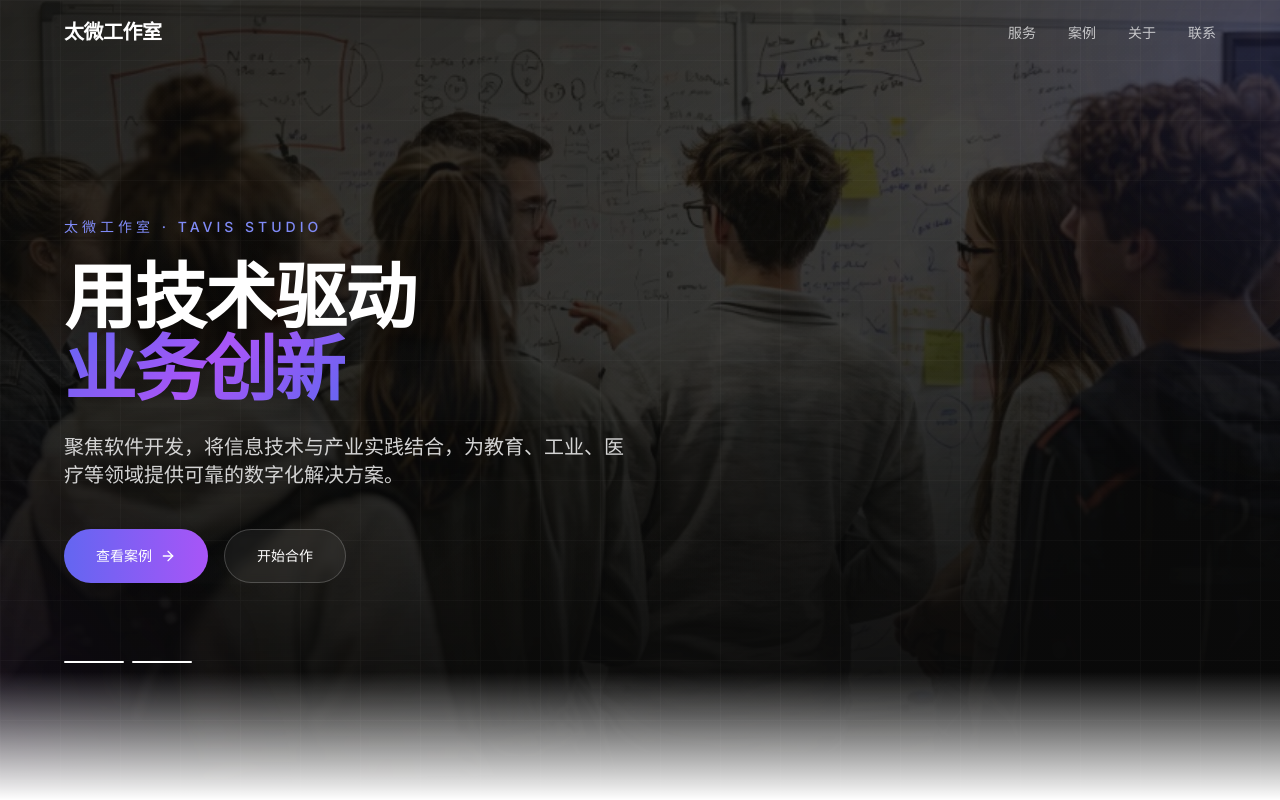
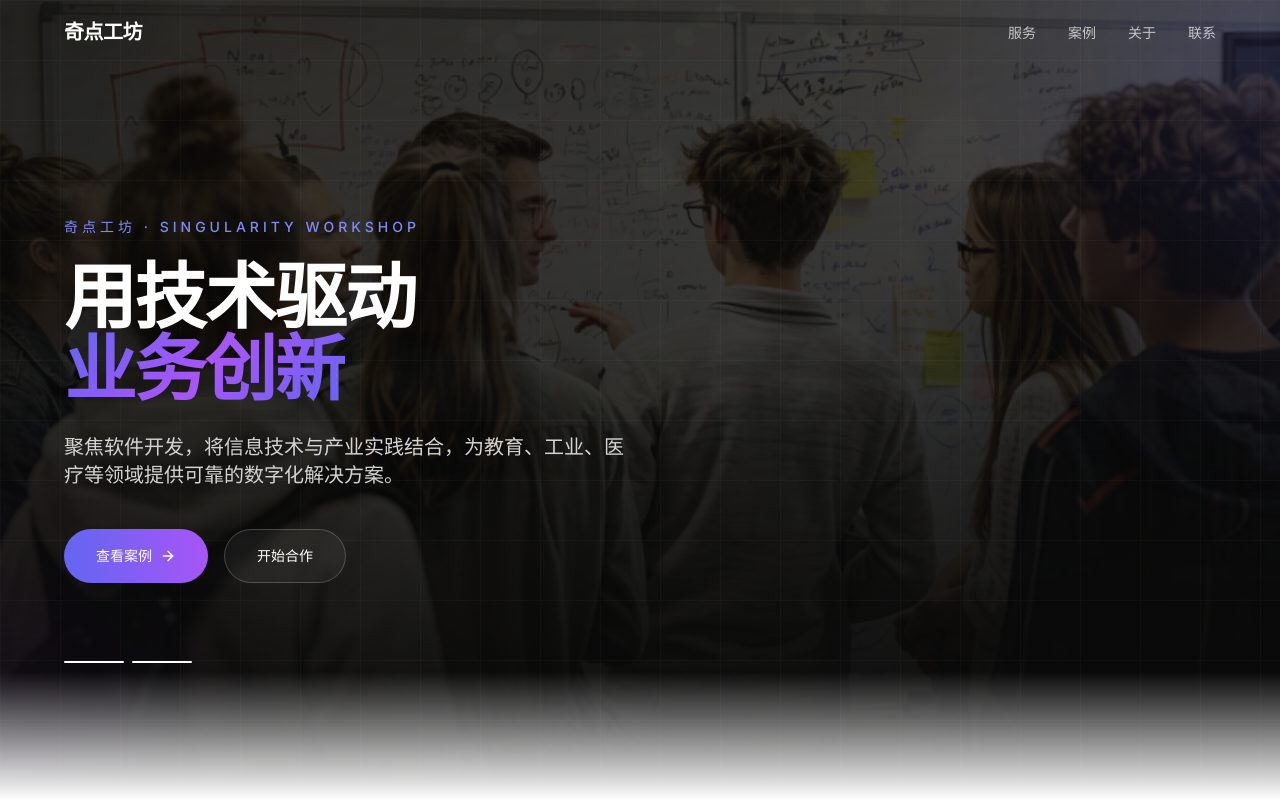
Before and after one commit to VictorDing22/Tavis, a Next.js app: page / in a window 1280 px wide. Shown: the top 800 px of the page. Built offline with nearby package versions, Linux system fonts and the light colour scheme.

Commit message:
更换工作室名称

```diff
--- a/src/app/api/contact/route.ts
+++ b/src/app/api/contact/route.ts
@@ -36,7 +36,7 @@ export async function POST(request: Request) {
     const toEmail = process.env.CONTACT_EMAIL || "dse0403@163.com";
 
     await resend.emails.send({
-      from: "太微工作室 <onboarding@resend.dev>",
+      from: "奇点工坊 <onboarding@resend.dev>",
       to: [toEmail],
       subject: `[网站咨询] ${name} — ${projectType}`,
       replyTo: email,
--- a/src/app/cases/page.tsx
+++ b/src/app/cases/page.tsx
@@ -4,9 +4,9 @@ import Footer from "@/components/Footer";
 import CasesPage from "@/components/CasesPage";
 
 export const metadata: Metadata = {
-  title: "案例 — 太微工作室",
+  title: "案例 — 奇点工坊",
   description:
-    "太微工作室精选案例，涵盖 3D 可视化、SaaS 平台、小程序、工业 IoT 等多个技术领域。",
+    "奇点工坊精选案例，涵盖 3D 可视化、SaaS 平台、小程序、工业 IoT 等多个技术领域。",
 };
 
 export default function Cases() {
--- a/src/app/layout.tsx
+++ b/src/app/layout.tsx
@@ -13,11 +13,11 @@ const SITE_URL = "https://www.tavis.com.cn";
 
 export const metadata: Metadata = {
   metadataBase: new URL(SITE_URL),
-  title: "太微工作室 — 软件开发与技术服务",
+  title: "奇点工坊 — 软件开发与技术服务",
   description:
-    "太微工作室专注软件开发，提供企业级应用、移动开发、Web系统、数据库优化与技术咨询服务。服务覆盖教育、工业、医疗、航空等多个行业领域。",
+    "奇点工坊专注软件开发，提供企业级应用、移动开发、Web系统、数据库优化与技术咨询服务。服务覆盖教育、工业、医疗、航空等多个行业领域。",
   keywords: [
-    "太微工作室",
+    "奇点工坊",
     "软件开发",
     "Web开发",
     "移动应用",
@@ -25,11 +25,11 @@ export const metadata: Metadata = {
     "技术咨询",
   ],
   openGraph: {
-    title: "太微工作室 — 软件开发与技术服务",
+    title: "奇点工坊 — 软件开发与技术服务",
     description:
       "聚焦软件开发，通过ORU模式将信息技术与产业实践结合，产品覆盖教育、工业、医疗等多个领域。",
     url: SITE_URL,
-    siteName: "太微工作室",
+    siteName: "奇点工坊",
     locale: "zh_CN",
     type: "website",
     images: [
@@ -37,13 +37,13 @@ export const metadata: Metadata = {
         url: `${SITE_URL}/og-image.png`,
         width: 1024,
         height: 542,
-        alt: "太微工作室 — 软件开发与技术服务",
+        alt: "奇点工坊 — 软件开发与技术服务",
       },
     ],
   },
   twitter: {
     card: "summary_large_image",
-    title: "太微工作室 — 软件开发与技术服务",
+    title: "奇点工坊 — 软件开发与技术服务",
     description:
       "聚焦软件开发，通过ORU模式将信息技术与产业实践结合，产品覆盖教育、工业、医疗等多个领域。",
     images: [`${SITE_URL}/og-image.png`],
--- a/src/app/team/page.tsx
+++ b/src/app/team/page.tsx
@@ -4,8 +4,8 @@ import Footer from "@/components/Footer";
 import TeamPage from "@/components/TeamPage";
 
 export const metadata: Metadata = {
-  title: "团队成员 — 太微工作室",
-  description: "认识太微工作室的核心团队成员，了解我们的能力与背景。",
+  title: "团队成员 — 奇点工坊",
+  description: "认识奇点工坊的核心团队成员，了解我们的能力与背景。",
 };
 
 export default function Team() {
--- a/src/components/Footer.tsx
+++ b/src/components/Footer.tsx
@@ -14,7 +14,7 @@ export default function Footer() {
       <div className="max-w-content mx-auto px-6 pt-12 pb-8">
         <div className="flex flex-col md:flex-row items-center md:items-start justify-between gap-6 mb-8">
           <div className="text-center md:text-left">
-            <h4 className="text-base font-semibold">太微工作室</h4>
+            <h4 className="text-base font-semibold">奇点工坊</h4>
             <p className="text-sm text-neutral-500 mt-1">
               聚焦软件开发，构建可靠的数字产品
             </p>
@@ -32,7 +32,7 @@ export default function Footer() {
           </div>
         </div>
         <div className="pt-6 border-t border-white/10 text-sm text-neutral-600 text-center md:text-left">
-          © {new Date().getFullYear()} 太微工作室. All rights reserved.
+          © {new Date().getFullYear()} 奇点工坊. All rights reserved.
         </div>
       </div>
     </footer>
--- a/src/components/Hero.tsx
+++ b/src/components/Hero.tsx
@@ -94,7 +94,7 @@ export default function Hero() {
             variants={item}
             className="text-sm tracking-[4px] uppercase text-accent-light mb-6 font-medium"
           >
-            太微工作室 · Tavis Studio
+            奇点工坊 · Singularity Workshop
           </motion.p>
 
           <motion.h1
--- a/src/components/Navbar.tsx
+++ b/src/components/Navbar.tsx
@@ -38,7 +38,7 @@ export default function Navbar() {
             scrolled ? "text-primary" : "text-white"
           }`}
         >
-          太微工作室
+          奇点工坊
         </Link>
 
         {/* Desktop */}
```
Also changed, not shown: 2 other files (tests, documents, lock files or other folders).
